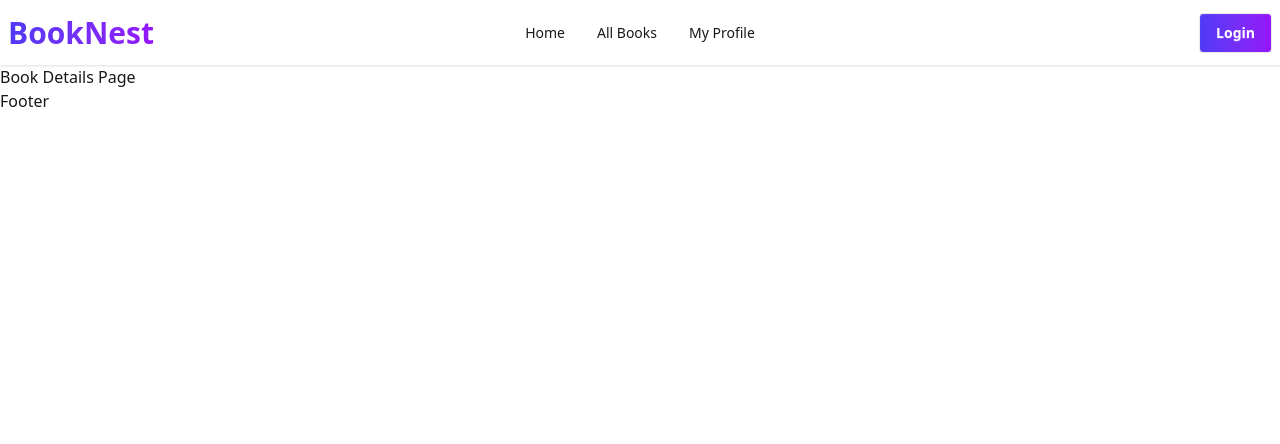
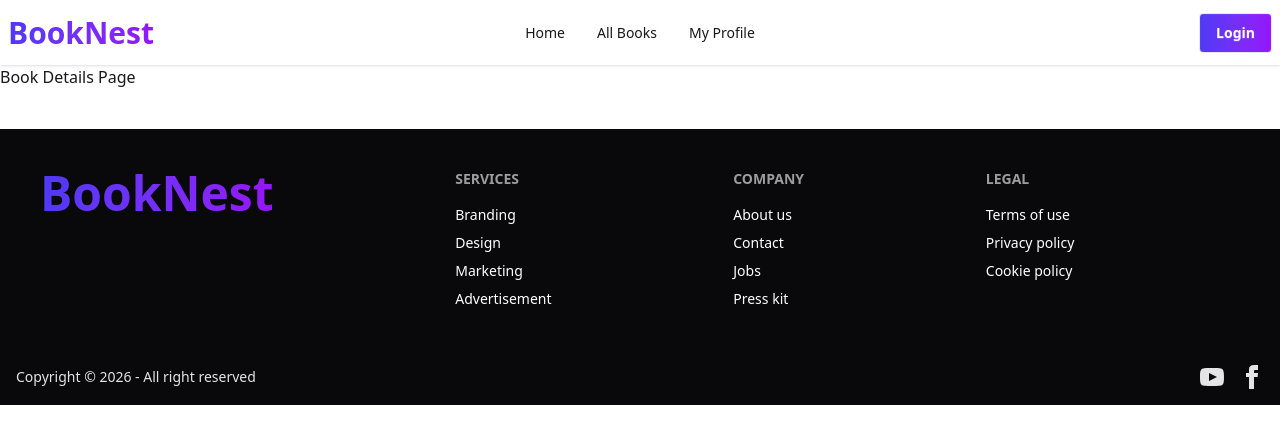
Before and after one commit to Miskat-BD/Assignment8, a Next.js app: page /books/1 in a window 1280 px wide. Shown: the top 444 px of the page. Built offline with nearby package versions, Linux system fonts and the light colour scheme.

Commit message:
Footer done

```diff
--- /dev/null
+++ b/src/app/loading.jsx
@@ -0,0 +1,10 @@
+
+const LoadingPage = () => {
+    return (
+        <div className="container mx-auto flex justify-center items-center h-[85vh]">
+            <span className="loading loading-spinner text-primary"></span>
+        </div>
+    );
+};
+
+export default LoadingPage;
--- a/src/components/shared/Footer.jsx
+++ b/src/components/shared/Footer.jsx
@@ -1,9 +1,66 @@
+import Link from 'next/link';
 import React from 'react';
 
 const Footer = () => {
     return (
-        <div>
-            <h1>Footer</h1>
+        <div className='bg-neutral sm:mt-10'>
+            <div className="container mx-auto">
+                <footer className="footer text-white sm:footer-horizontal p-10 ">
+                    <aside>
+                        <Link href={'/'} className='text-3xl sm:text-5xl font-bold bg-linear-to-l from-[#9514FA] to-[#4F39F6] bg-clip-text text-transparent'>BookNest</Link>
+                    </aside>
+                    <nav>
+                        <h6 className="footer-title">Services</h6>
+                        <a className="link link-hover">Branding</a>
+                        <a className="link link-hover">Design</a>
+                        <a className="link link-hover">Marketing</a>
+                        <a className="link link-hover">Advertisement</a>
+                    </nav>
+                    <nav>
+                        <h6 className="footer-title">Company</h6>
+                        <a className="link link-hover">About us</a>
+                        <a className="link link-hover">Contact</a>
+                        <a className="link link-hover">Jobs</a>
+                        <a className="link link-hover">Press kit</a>
+                    </nav>
+                    <nav>
+                        <h6 className="footer-title">Legal</h6>
+                        <a className="link link-hover">Terms of use</a>
+                        <a className="link link-hover">Privacy policy</a>
+                        <a className="link link-hover">Cookie policy</a>
+                    </nav>
+                </footer>
+                <footer className="footer sm:footer-horizontal text-neutral-content items-center p-4">
+                    <aside className="grid-flow-col items-center">
+
+                        <p>Copyright © {new Date().getFullYear()} - All right reserved</p>
+                    </aside>
+                    <nav className="grid-flow-col gap-4 md:place-self-center md:justify-self-end">
+                        <a>
+                            <svg
+                                xmlns="http://www.w3.org/2000/svg"
+                                width="24"
+                                height="24"
+                                viewBox="0 0 24 24"
+                                className="fill-current">
+                                <path
+                                    d="M19.615 3.184c-3.604-.246-11.631-.245-15.23 0-3.897.266-4.356 2.62-4.385 8.816.029 6.185.484 8.549 4.385 8.816 3.6.245 11.626.246 15.23 0 3.897-.266 4.356-2.62 4.385-8.816-.029-6.185-.484-8.549-4.385-8.816zm-10.615 12.816v-8l8 3.993-8 4.007z"></path>
+                            </svg>
+                        </a>
+                        <a>
+                            <svg
+                                xmlns="http://www.w3.org/2000/svg"
+                                width="24"
+                                height="24"
+                                viewBox="0 0 24 24"
+                                className="fill-current">
+                                <path
+                                    d="M9 8h-3v4h3v12h5v-12h3.642l.358-4h-4v-1.667c0-.955.192-1.333 1.115-1.333h2.885v-5h-3.808c-3.596 0-5.192 1.583-5.192 4.615v3.385z"></path>
+                            </svg>
+                        </a>
+                    </nav>
+                </footer>
+            </div>
         </div>
     );
 };
```
